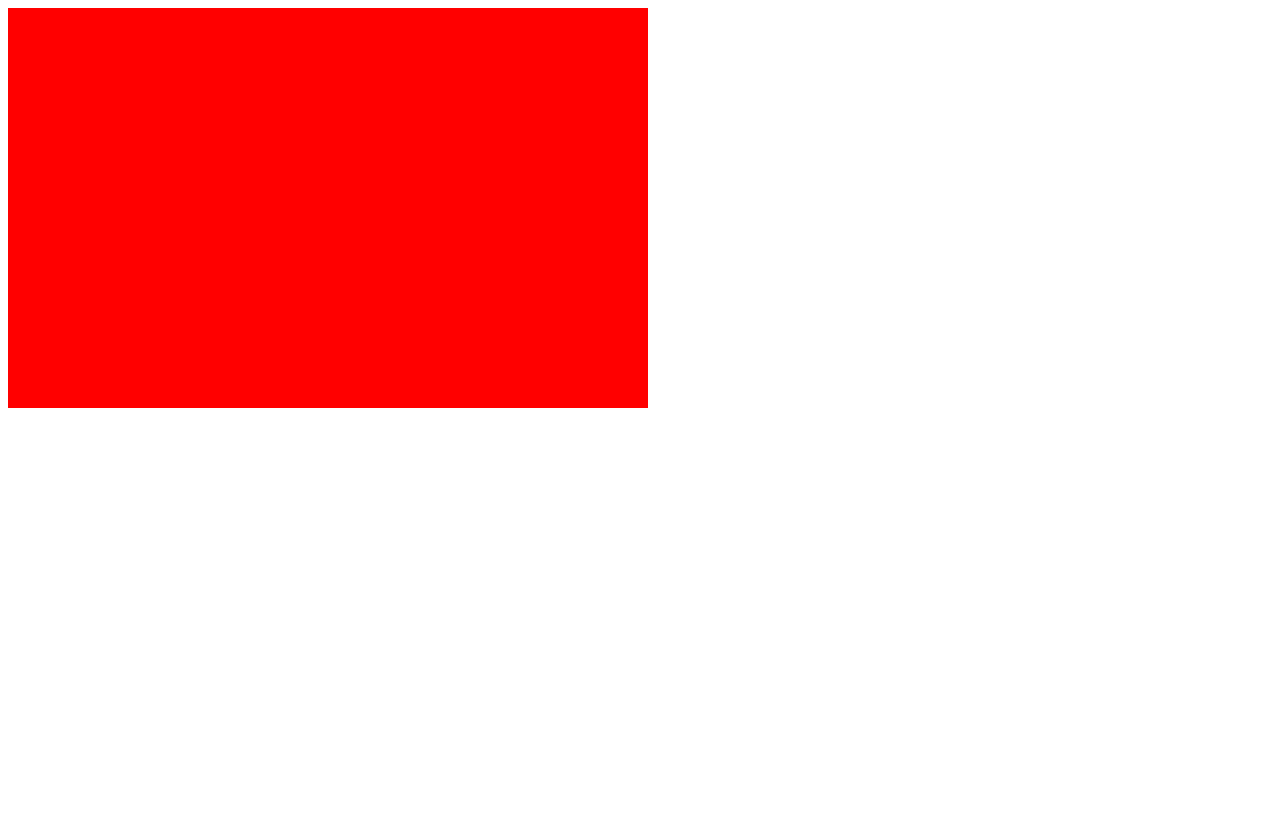
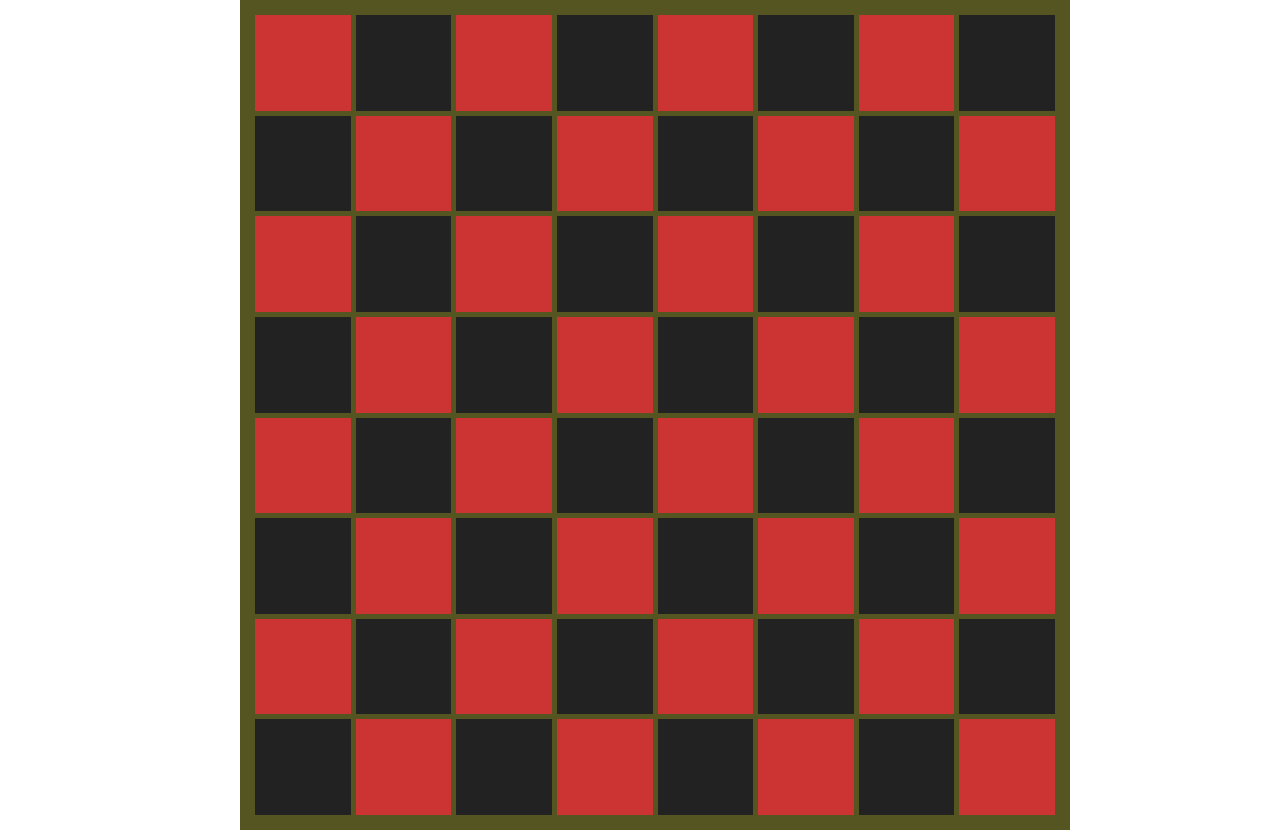
Before and after one commit to Zadag/CheckersJS, a plain HTML site: page index.html in a window 1280 px wide. Before the commit the page ends 800 px from the top, so only its background shows below. Drawn offline with Linux system fonts and the light colour scheme.

Commit message:
add generator for board element

```diff
--- a/index.html
+++ b/index.html
@@ -5,10 +5,15 @@
     <meta charset="utf-8" />
     <meta name="viewport" content="width=device-width, initial-scale=1" />
     <link rel="stylesheet" href="styles.css" />
-    <title>Weather App</title>
+    <title>checkers</title>
     <script src="main.js" defer></script>
   </head>
   <body>
-    <div></div>
+		<div id="appContainer">
+			<div id="boardContainer" class="container">
+				<div id="board" class="board">
+				</div>
+			</div>
+		</div>
   </body>
 </html>
--- a/main.js
+++ b/main.js
@@ -1 +1,20 @@
 console.log("test");
+
+function gridGenerate() {
+  const board = document.getElementById("board");
+  for (let i = 0; i < 8; i++) {
+    for (let j = 0; j < 8; j++) {
+      const square = document.createElement("div");
+      square.id = `${i}x${j}`;
+      square.classList.add("square");
+      if ((i + j) % 2 === 0) {
+        square.classList.add("red");
+      } else {
+        square.classList.add("black");
+      }
+      board.append(square);
+    }
+  }
+}
+
+gridGenerate();
--- a/styles.css
+++ b/styles.css
@@ -1,5 +1,72 @@
-div {
-  height: 50vh;
-  width: 50vw;
-  background-color: red;
+@media (prefers-color-scheme: no-preference) {
+  :root {
+    --bg-base: #fff;
+    --font-color: #222;
+  }
 }
+
+@media (prefers-color-scheme: light) {
+  :root {
+    --bg-base: #fff;
+    --font-color: #222;
+  }
+}
+
+@media (prefers-color-scheme: dark) {
+  :root {
+    --bg-base: #0e1216;
+    --font-color: #aaa;
+  }
+}
+
+html {
+  height: 100%;
+}
+
+body {
+  background: var(--bg-base);
+  margin: 0;
+  height: 100%;
+  font-family: sans-serif;
+  color: var(--font-color);
+}
+
+#appContainer {
+  display: flex;
+  flex-direction: column;
+  width: 100%;
+  height: 100%;
+}
+
+.board {
+  display: grid;
+  width: 100%;
+  height: 100%;
+  background: #555;
+  grid-template-rows: repeat(8, 1fr);
+  grid-template-columns: repeat(8, 1fr);
+  background: #552;
+  padding: 15px;
+  grid-gap: 5px;
+}
+
+.container {
+  max-width: 50rem;
+  max-height: 50rem;
+  width: 100%;
+  height: 100%;
+  margin: auto;
+}
+
+.square {
+  width: 100%;
+  height: 100%;
+}
+
+.red {
+  background: #c33;
+}
+
+.black {
+  background: #222;
+}
```
